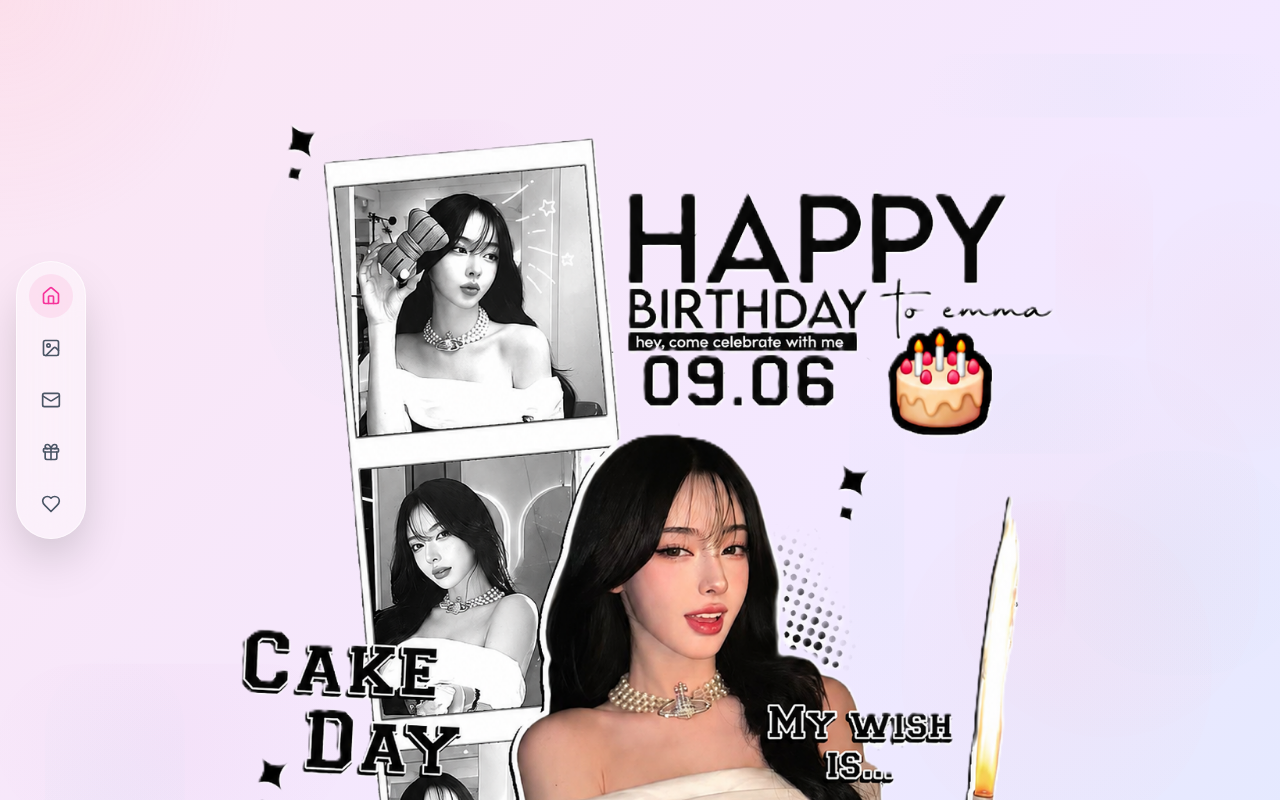
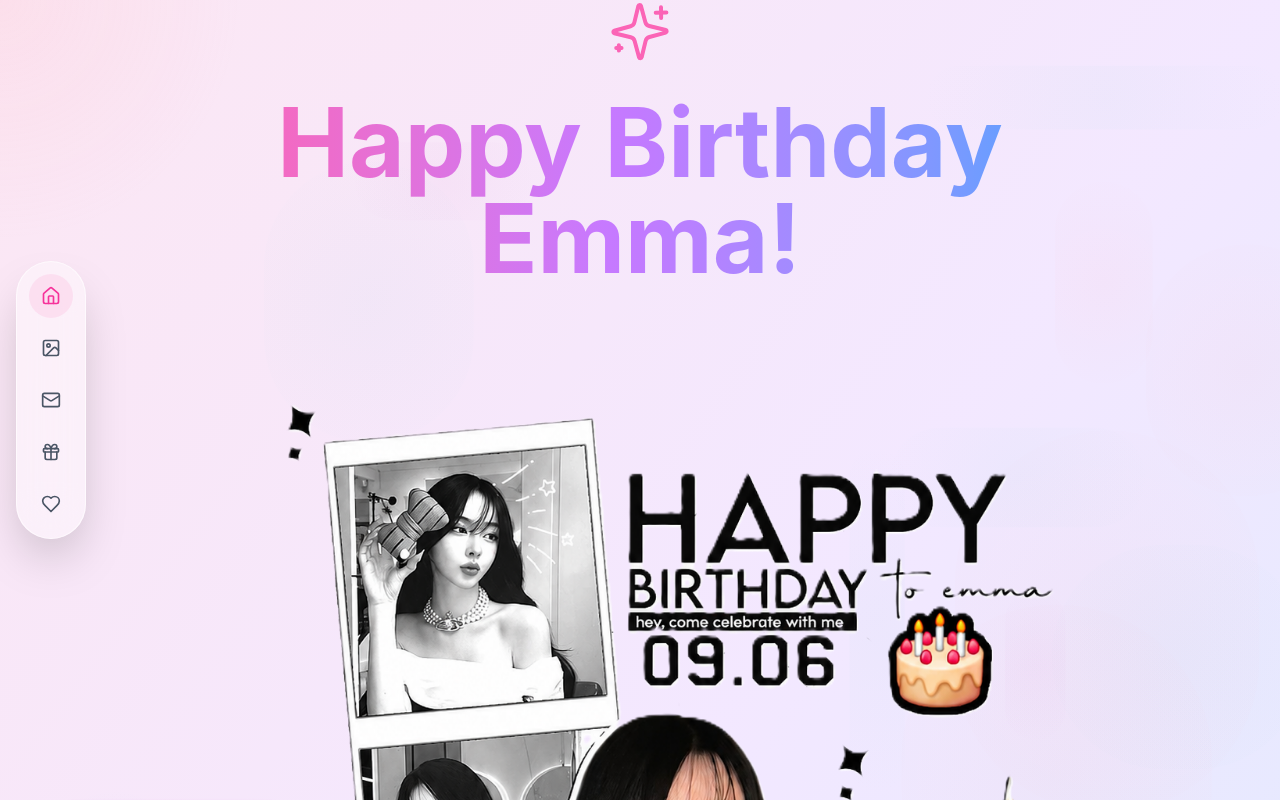
Before and after one commit to Vishalblah/emma-birthday-card, a React (Vite) app: page / in a window 1280 px wide. Shown: the top 800 px of the page. Built offline with nearby package versions, Linux system fonts and the light colour scheme.

Commit message:
2nd commit

```diff
--- a/src/app/components/LandingPage.tsx
+++ b/src/app/components/LandingPage.tsx
@@ -72,17 +72,17 @@ export function LandingPage() {
               ease: "easeInOut",
             }}
           >
-            {/* <Sparkles className="w-16 h-16 text-pink-400 mx-auto" strokeWidth={1.5} /> */}
+            <Sparkles className="w-16 h-16 text-pink-400 mx-auto" strokeWidth={1.5} />
           </motion.div>
 
-          {/* <motion.h1
+          <motion.h1
             className="text-6xl md:text-7xl lg:text-8xl font-bold mb-6 bg-gradient-to-r from-pink-400 via-purple-400 to-blue-400 bg-clip-text text-transparent"
             initial={{ opacity: 0, y: 20 }}
             animate={{ opacity: 1, y: 0 }}
             transition={{ duration: 0.8, delay: 0.2, ease: [0.22, 1, 0.36, 1] }}
           >
             Happy Birthday Emma!
-          </motion.h1> */}
+          </motion.h1>
 
           <motion.div
             className="space-y-4 mb-12"
```
